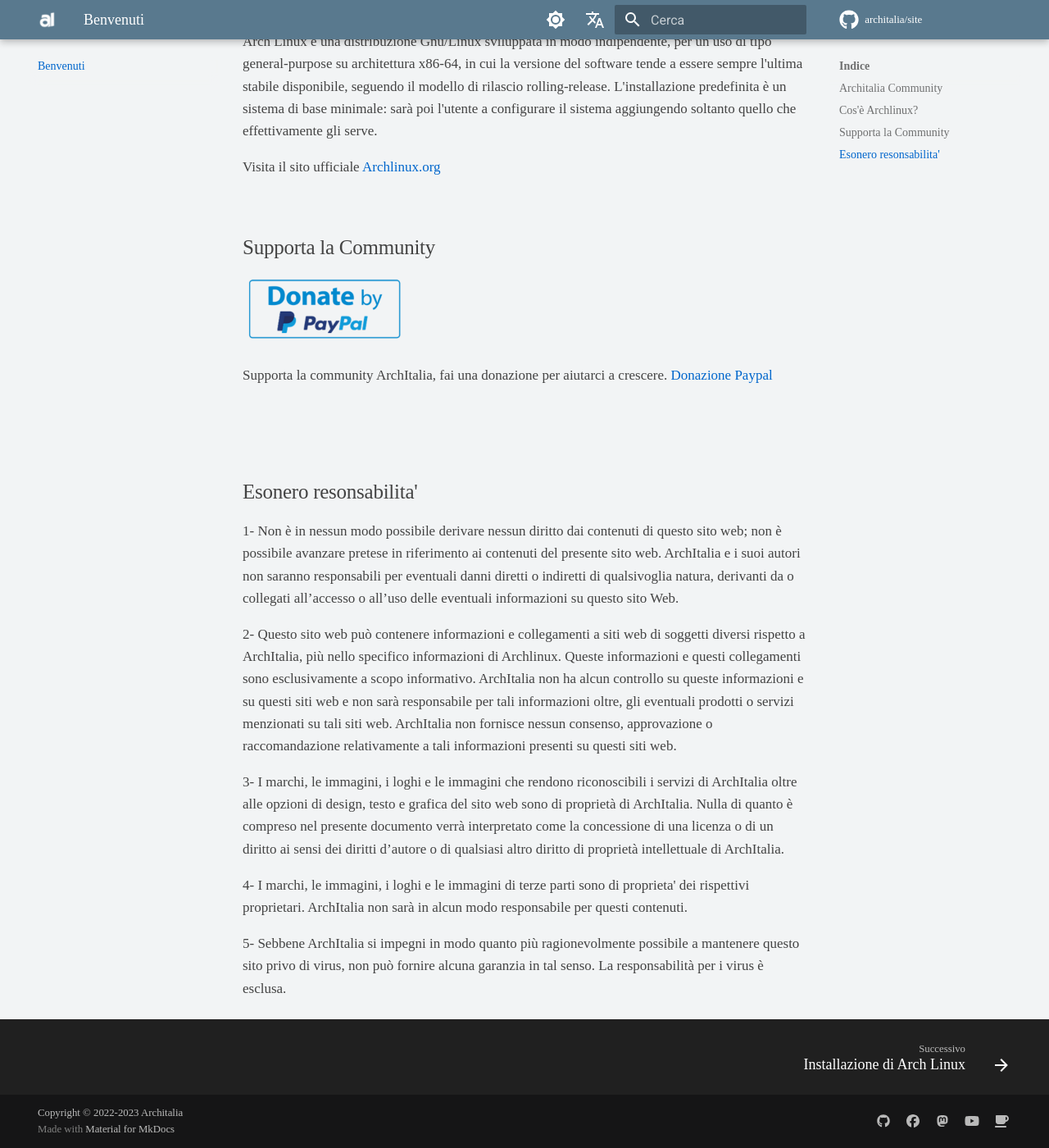
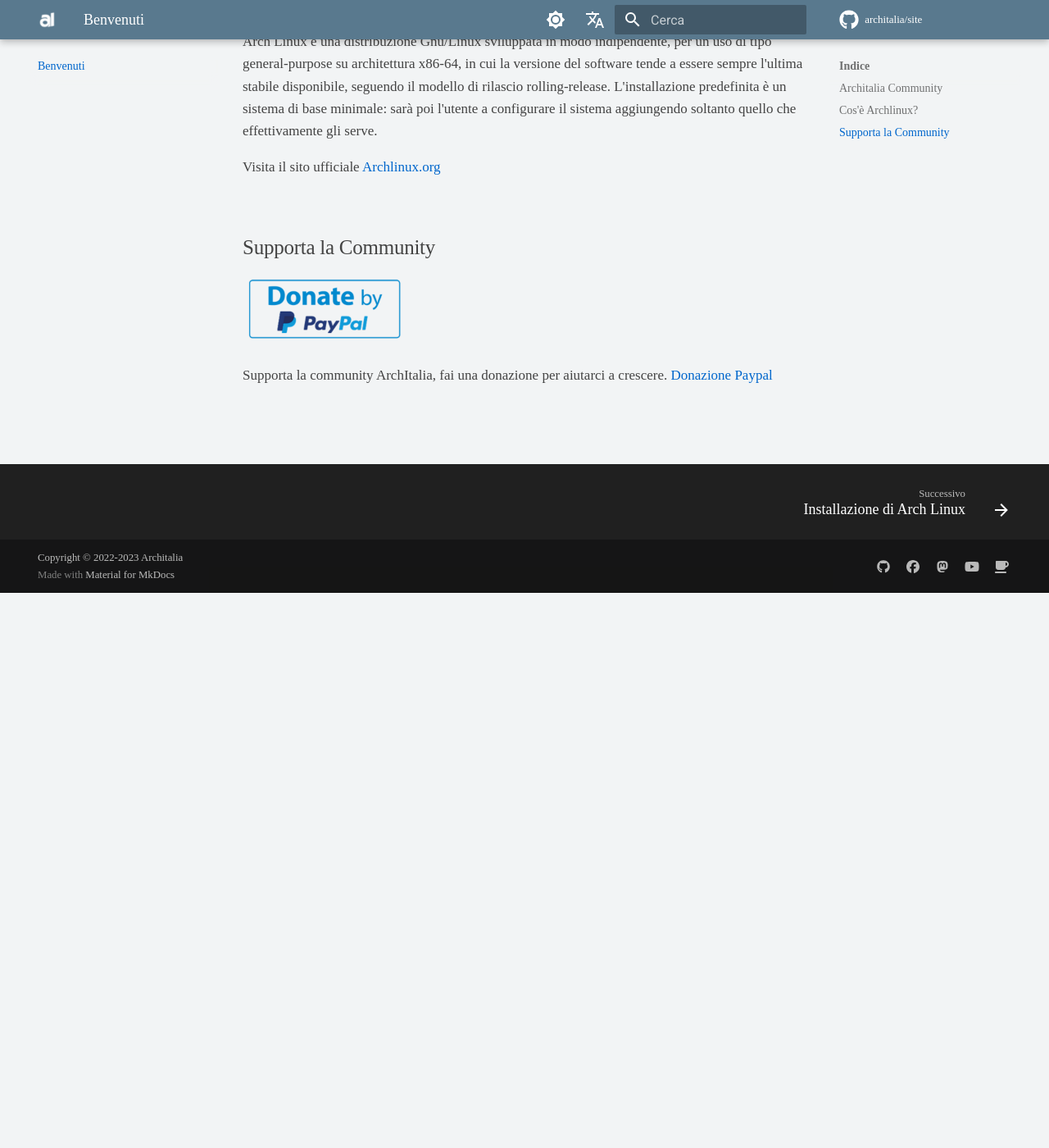
Before and after one commit to ArchItalia/site, an MkDocs documentation site: the page built from docs/index.md, in a window 1280 px wide and 1400 px high, scrolled down 1087 px. Shown: the whole window at 82% size. Built offline with MkDocs 1.6.1 and Material for MkDocs 9.7.7, drawn with Linux system fonts in a browser that asks for light colours; comment, search, counter and statistics services are not loaded; the version menu is left out; after the commit the page ends 1810 px from its top, so only the background shows below that.

Commit message:
Add files via upload

```diff
--- a/docs/index.md
+++ b/docs/index.md
@@ -32,15 +32,3 @@
 [Donazione Paypal](https://www.paypal.com/donate/?hosted_button_id=3C4YAF9NXMEWL)
 
 <br><br>
-
-## Esonero resonsabilita'
-
-1- Non è in nessun modo possibile derivare nessun diritto dai contenuti di questo sito web; non è possibile avanzare pretese in riferimento ai contenuti del presente sito web. ArchItalia e i suoi autori non saranno responsabili per eventuali danni diretti o indiretti di qualsivoglia natura, derivanti da o collegati all’accesso o all’uso delle eventuali informazioni su questo sito Web.
-
-2- Questo sito web può contenere informazioni e collegamenti a siti web di soggetti diversi rispetto a ArchItalia, più nello specifico informazioni di Archlinux. Queste informazioni e questi collegamenti sono esclusivamente a scopo informativo. ArchItalia non ha alcun controllo su queste informazioni e su questi siti web e non sarà responsabile per tali informazioni oltre, gli eventuali prodotti o servizi menzionati su tali siti web. ArchItalia non fornisce nessun consenso, approvazione o raccomandazione relativamente a tali informazioni presenti su questi siti web.
-
-3- I marchi, le immagini, i loghi e le immagini che rendono riconoscibili i servizi di ArchItalia oltre alle opzioni di design, testo e grafica del sito web sono di proprietà di ArchItalia. Nulla di quanto è compreso nel presente documento verrà interpretato come la concessione di una licenza o di un diritto ai sensi dei diritti d’autore o di qualsiasi altro diritto di proprietà intellettuale di ArchItalia.
-
-4- I marchi, le immagini, i loghi e le immagini di terze parti sono di proprieta' dei rispettivi proprietari. ArchItalia non sarà in alcun modo responsabile per questi contenuti.
-
-5- Sebbene ArchItalia si impegni in modo quanto più ragionevolmente possibile a mantenere questo sito privo di virus, non può fornire alcuna garanzia in tal senso. La responsabilità per i virus è esclusa.
```
Also changed, not shown: docs/termini.md (added, +11 -0 lines).
